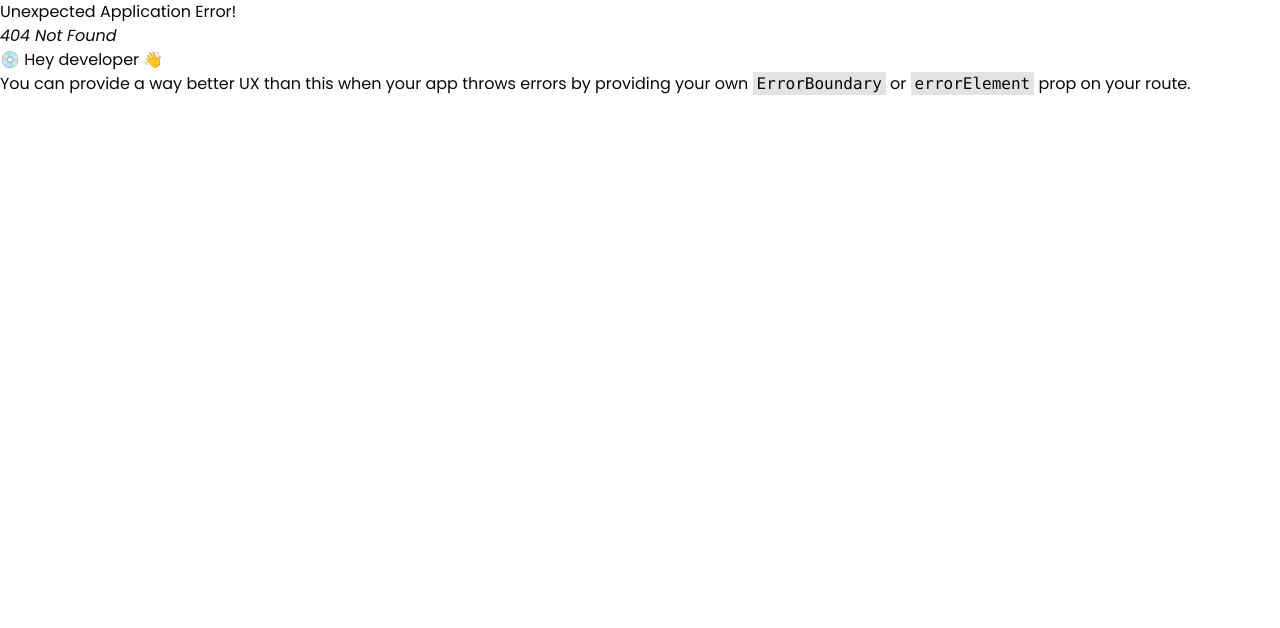
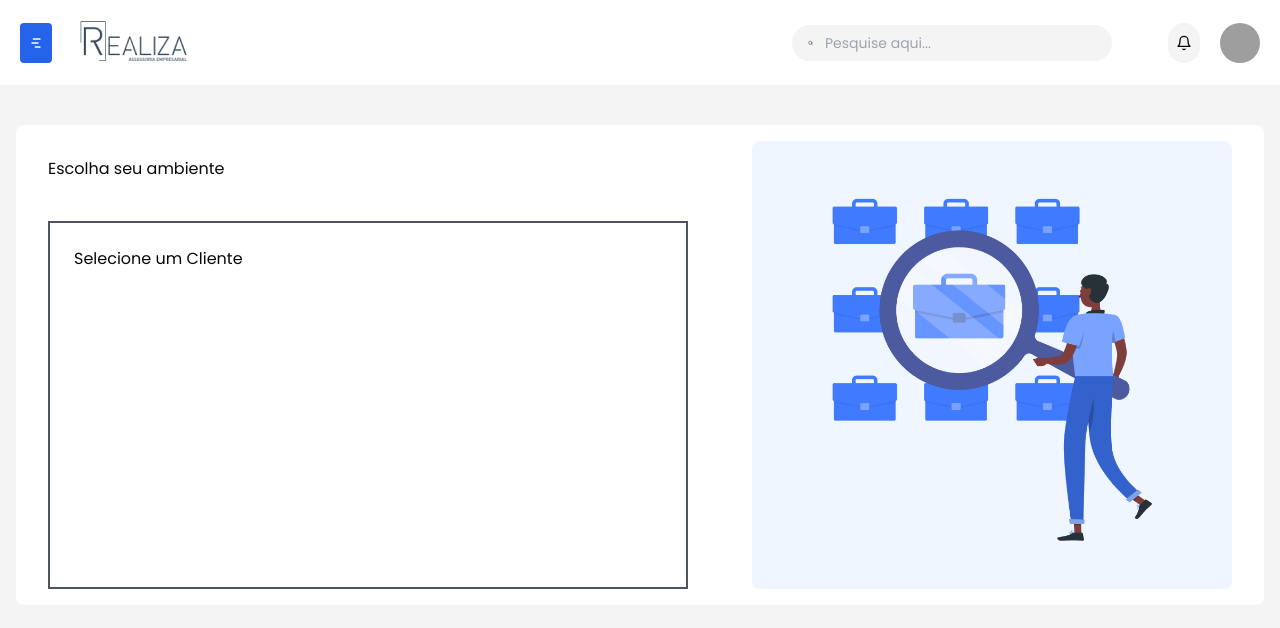
Before and after one commit to veridiontech/realiza, a React (Vite) app: page /selectClient in a window 1280 px wide. Before the commit this address had no page. Shown: the top 628 px of the page. Built offline with nearby package versions, Linux system fonts and the light colour scheme; grey boxes are pictures that could not be loaded.

Commit message:
selectClient

```diff
--- /dev/null
+++ b/src/pages/auth/selectClient.tsx
@@ -0,0 +1,23 @@
+import selectClientImage from '@/assets/selectClientImage.png'
+
+export function SelectClient (){
+    return(
+        <div className="flex justify-center min-h-full m-10">
+
+            <div className="flex justify-between bg-white w-[80rem] h-[30rem] rounded-lg">
+            <div className="m-8">
+
+                <h1>Escolha seu ambiente</h1>
+
+                <div className=' w-[40rem] h-[23rem] mt-10 border-gray-600 border-2 p-6'>
+                    <h2>Selecione um Cliente</h2>
+                </div>
+
+            </div>
+            <div className="mx-8 my-4 w-[30rem] h-[28rem] rounded-lg bg-blue-50 ">
+                <img src={selectClientImage} alt="imagem de seleção de cliente" />
+            </div>
+            </div>
+        </div>
+    )
+}
--- a/src/pages/auth/userRealiza/realizaHome.tsx
+++ b/src/pages/auth/userRealiza/realizaHome.tsx
@@ -9,6 +9,5 @@ export function RealizaHome (){
                 <h1>ola mundo</h1>
             </div>
         </div>
-
     )
 }
--- a/src/routes.tsx
+++ b/src/routes.tsx
@@ -14,6 +14,7 @@ import { NewPassword2 } from './pages/app/new-password2'
 import { ConfigurationLayout } from './_layouts/configurantion'
 import { ProfileUser } from './pages/auth/profileUser/__profileUser'
 import { RealizaHome } from './pages/auth/userRealiza/realizaHome'
+import { SelectClient } from './pages/auth/selectClient'
 
 export const router = createBrowserRouter([
   {
@@ -27,6 +28,7 @@ export const router = createBrowserRouter([
       { path: '/monittoring', element: <MonittoringTable /> },
       { path: '/editProfile', element: <EditProfile /> },
       { path: '/realizaHome', element: <RealizaHome /> },
+      {path: "/selectClient", element: <SelectClient/>}
     ],
   },
   {
```
Also changed, not shown: src/assets/selectClientImage.png (added).
